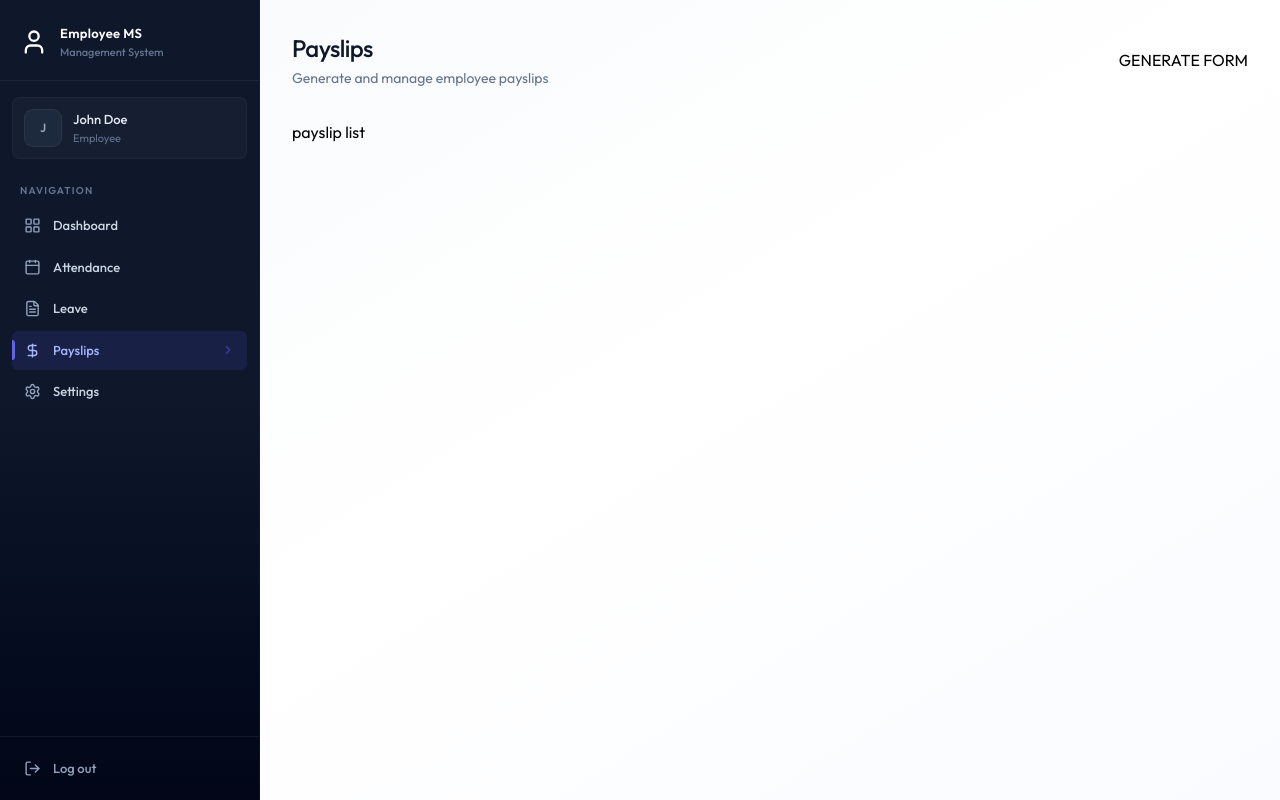
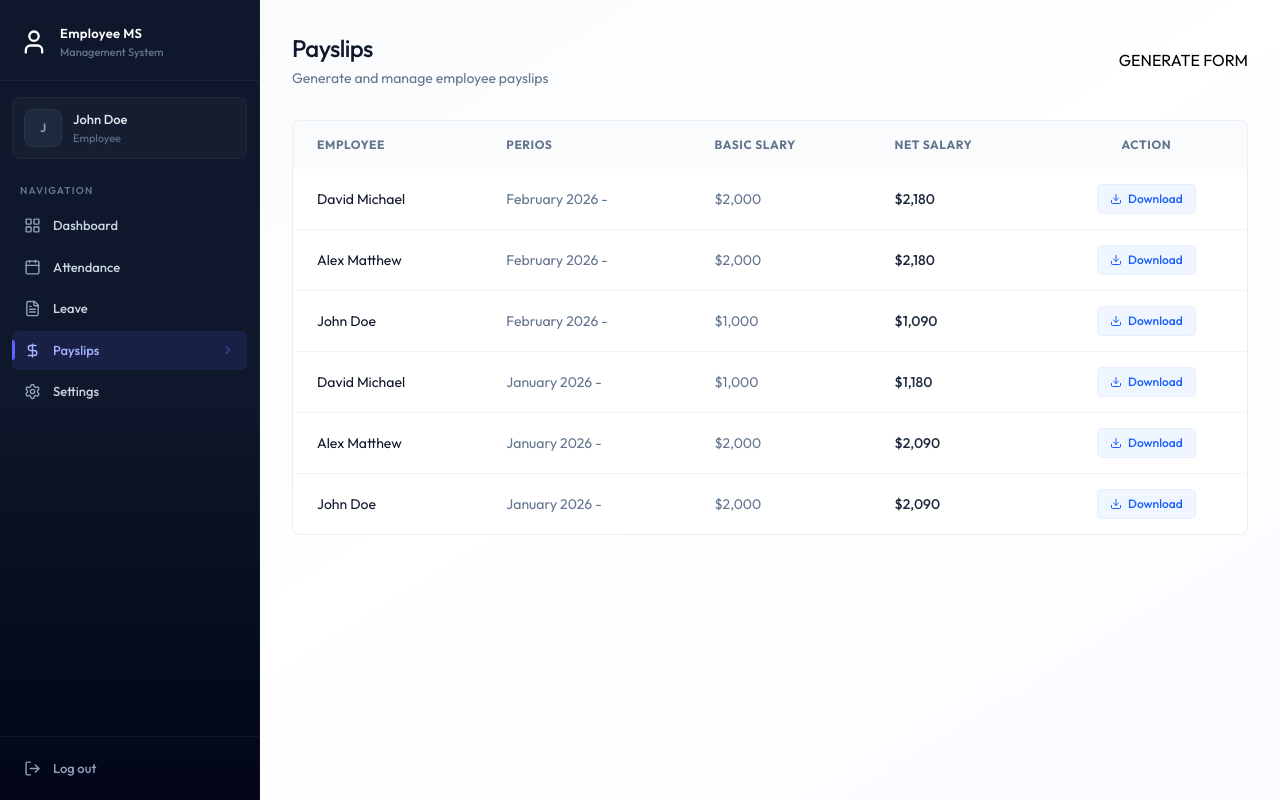
Before and after one commit to Shakithyanshaw/FULLSTACK-Employee-Management-System, a React (Vite) app in the folder client/: page /payslips in a window 1280 px wide. Built offline with nearby package versions, Linux system fonts and the light colour scheme.

Commit message:
feat: add PayslipList component for displaying employee payslips

```diff
--- /dev/null
+++ b/client/src/components/payslip/PayslipList.jsx
@@ -0,0 +1,78 @@
+import { format } from 'date-fns';
+import { Download } from 'lucide-react';
+
+const PayslipList = ({ payslips, isAdmin }) => {
+  return (
+    <div className="card overflow-hidden">
+      <div className="overflow-x-auto">
+        <table className="table-modern">
+          <thead>
+            <tr>
+              {isAdmin && <th>Employee</th>}
+              <th>Perios</th>
+              <th>Basic Slary</th>
+              <th>Net Salary</th>
+              <th className="text-center">Action</th>
+            </tr>
+          </thead>
+          <tbody>
+            {payslips.length === 0 ? (
+              <tr>
+                <td
+                  colSpan={isAdmin ? 5 : 4}
+                  className="text-center py-12 text-slate-400"
+                >
+                  No payslips found
+                </td>
+              </tr>
+            ) : (
+              payslips.map((payslip) => {
+                return (
+                  <tr key={payslip._id || payslip.id}>
+                    {isAdmin && (
+                      <td className=" text-slate-900">
+                        {payslip.employee?.firstName}{' '}
+                        {payslip.employee?.lastName}
+                      </td>
+                    )}
+
+                    <td className="text-slate-500">
+                      {format(
+                        new Date(payslip.year, payslip.month - 1),
+                        'MMMM yyyy',
+                      )}{' '}
+                      -{' '}
+                    </td>
+
+                    <td className=" text-slate-500">
+                      ${payslip.basicSalary?.toLocaleString()}
+                    </td>
+
+                    <td className=" text-slate-800 font-medium">
+                      ${payslip.netSalary?.toLocaleString()}
+                    </td>
+
+                    <td className="text-center">
+                      <button
+                        onClick={() =>
+                          window.open(
+                            `/print/payslips/${payslip._id || payslip.id}`,
+                          )
+                        }
+                        className="inline-flex items-center px-3 py-1.5 text-xs font-medium rounded text-blue-600 bg-blue-50 hover:bg-blue-100 transition-colors ring-1 ring-blue-600/10"
+                      >
+                        <Download className="w-3 h-3 mr-1.5" /> Download
+                      </button>
+                    </td>
+                  </tr>
+                );
+              })
+            )}
+          </tbody>
+        </table>
+      </div>
+    </div>
+  );
+};
+
+export default PayslipList;
--- a/client/src/pages/Payslips.jsx
+++ b/client/src/pages/Payslips.jsx
@@ -1,6 +1,7 @@
 import { useCallback, useEffect, useState } from 'react';
 import { dummyEmployeeData, dummyPayslipData } from '../assets/assets';
 import Loading from '../components/Loading';
+import PayslipList from '../components/payslip/PayslipList';
 
 const Payslips = () => {
   const [payslips, setPayslips] = useState([]);
@@ -38,7 +39,7 @@ const Payslips = () => {
         </div>
         {isAdmin && <p>GENERATE FORM</p>}
       </div>
-      <p>payslip list</p>
+      <PayslipList payslips={payslips} isAdmin={isAdmin} />
     </div>
   );
 };
```
